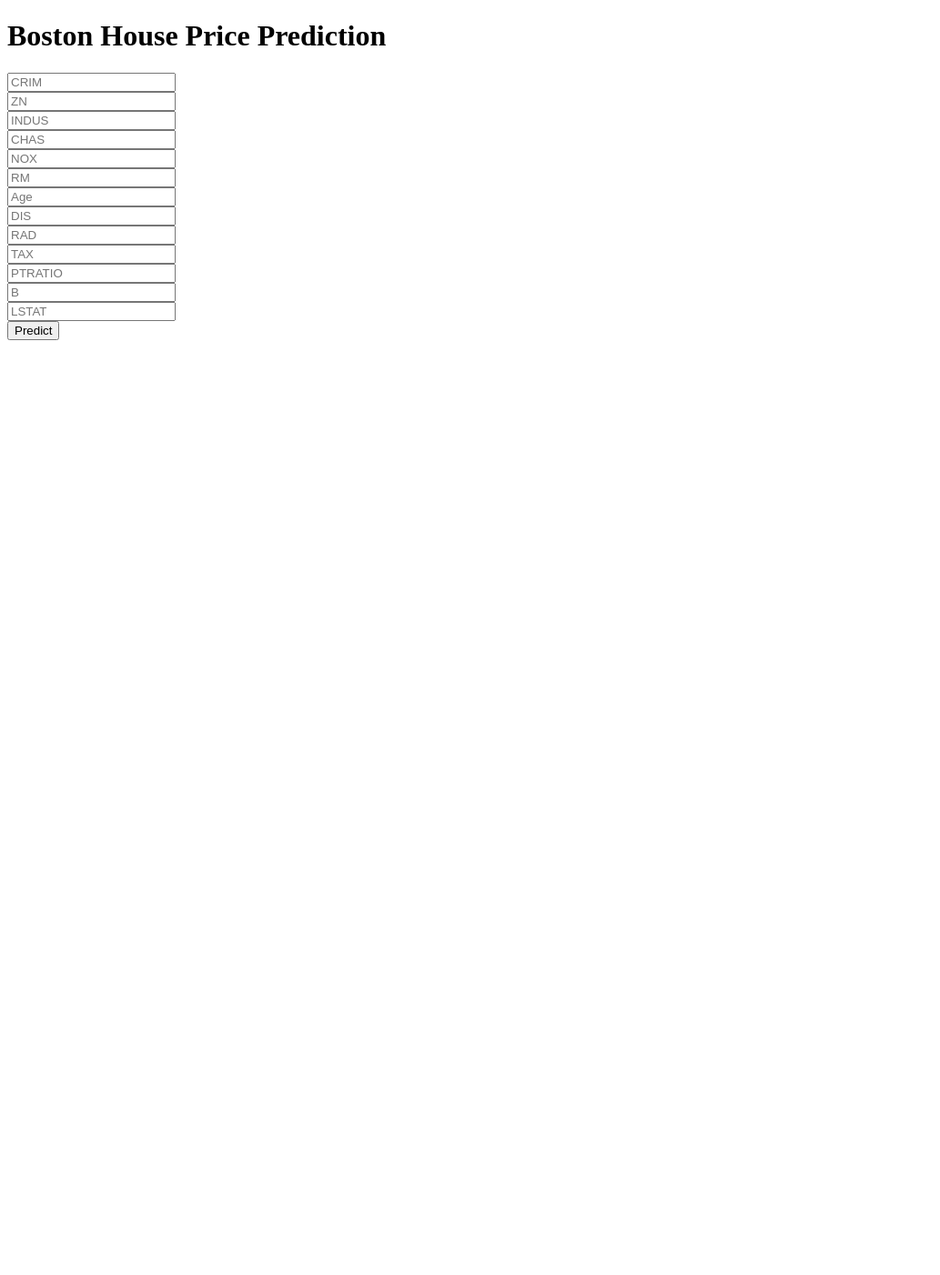
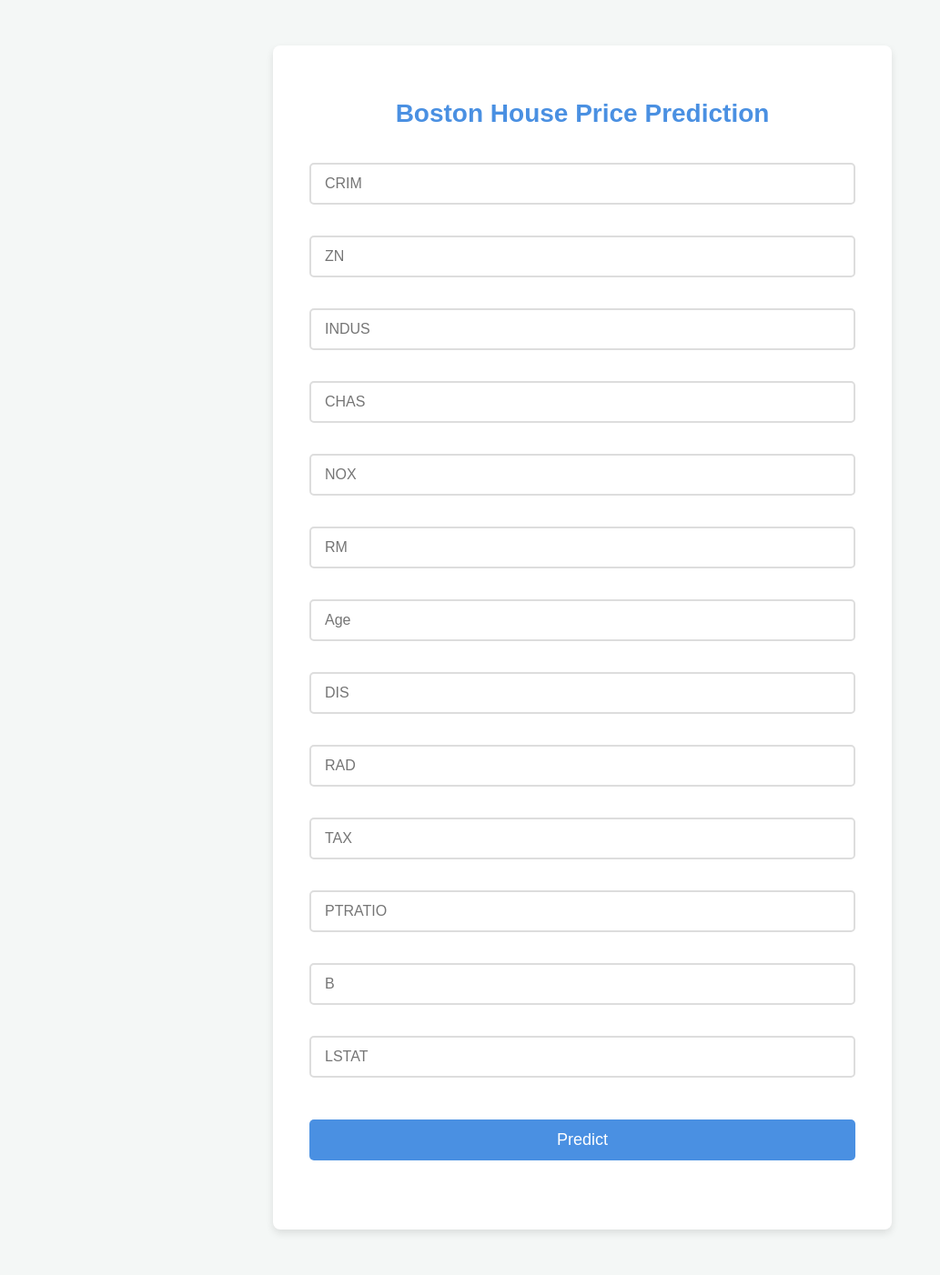
Before and after one commit to Rishi-Patidar/BostonHousingModel, a Flask app: page / in a window 1280 px wide. Shown: the whole page at 91% size, without its empty margins (0-1033 px from the left). Before the commit the page ends 374 px from the top, so only its background shows below. Run offline with Flask 3, Linux system fonts and the light colour scheme; parts of the project's set-up code (start-up, migrations or seed data) failed here and were passed over.

Commit message:
updates home html file

```diff
--- a/templates/home.html
+++ b/templates/home.html
@@ -9,6 +9,79 @@
 <link href='https://fonts.googleapis.com/css?family=Hind:300' rel='stylesheet' type='text/css'>
 <link href='https://fonts.googleapis.com/css?family=Open+Sans+Condensed:300' rel='stylesheet' type='text/css'>
 
+<style>
+    /* General Styling */
+    body {
+      font-family: Arial, sans-serif;
+      background-color: #f4f7f6;
+      margin: 0;
+      padding: 0;
+    }
+
+    .login {
+      width: 100%;
+      max-width: 600px;
+      margin: 50px auto;
+      background-color: #ffffff;
+      padding: 40px;
+      border-radius: 8px;
+      box-shadow: 0 4px 8px rgba(0, 0, 0, 0.1);
+      text-align: center;
+    }
+
+    h1 {
+      color: #4A90E2;
+      font-size: 28px;
+      margin-bottom: 30px;
+    }
+
+    form {
+      display: flex;
+      flex-direction: column;
+      align-items: center;
+    }
+
+    input[type="text"] {
+      width: 100%;
+      padding: 12px 15px;
+      margin: 8px 0;
+      border: 2px solid #ddd;
+      border-radius: 5px;
+      font-size: 16px;
+      box-sizing: border-box;
+      transition: border-color 0.3s ease;
+    }
+
+    input[type="text"]:focus {
+      border-color: #4A90E2;
+      outline: none;
+    }
+
+    button {
+      background-color: #4A90E2;
+      color: white;
+      border: none;
+      padding: 12px 20px;
+      font-size: 18px;
+      border-radius: 5px;
+      cursor: pointer;
+      width: 100%;
+      margin-top: 20px;
+      transition: background-color 0.3s ease;
+    }
+
+    button:hover {
+      background-color: #357ABD;
+    }
+
+    /* Style the prediction text */
+    .prediction {
+      font-size: 18px;
+      color: #333;
+      margin-top: 20px;
+      font-weight: bold;
+    }
+  </style>
 
 </head>
 
```
